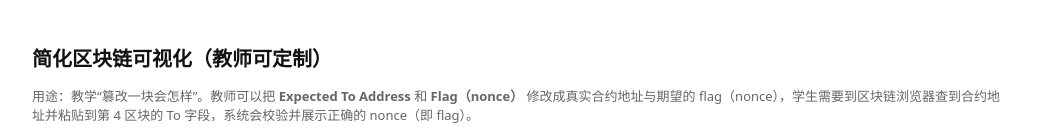
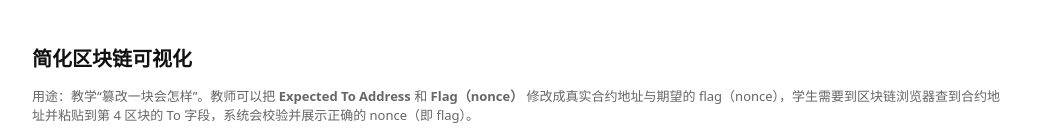
Before and after one commit to Ariko77/Search-Your-Flag, a plain HTML site: page index.html in a window 1280 px wide. Shown: the top 135 px of the page, without its empty margins (118-1161 px from the left). Drawn offline with Linux system fonts and the light colour scheme.

Commit message:
Update index.html

```diff
--- a/index.html
+++ b/index.html
@@ -3,7 +3,7 @@
 <head>
 <meta charset="utf-8"/>
 <meta name="viewport" content="width=device-width,initial-scale=1"/>
-<title>简化区块链可视化（教师可定制）</title>
+<title>区块链可视化Demo</title>
 <style>
 body{font-family:system-ui,Segoe UI,Arial;max-width:980px;margin:18px auto;padding:12px;color:#111}
 h1{font-size:20px}
@@ -21,7 +21,7 @@ input[type=text]{width:100%;padding:6px;border-radius:6px;border:1px solid #bbb}
 </style>
 </head>
 <body>
-<h1>简化区块链可视化（教师可定制）</h1>
+<h1>简化区块链可视化</h1>
 <p class="small">用途：教学“篡改一块会怎样”。教师可以把 <b>Expected To Address</b> 和 <b>Flag（nonce）</b> 修改成真实合约地址与期望的 flag（nonce），学生需要到区块链浏览器查到合约地址并粘贴到第 4 区块的 To 字段，系统会校验并展示正确的 nonce（即 flag）。</p>
 
 <div class="note">
```
